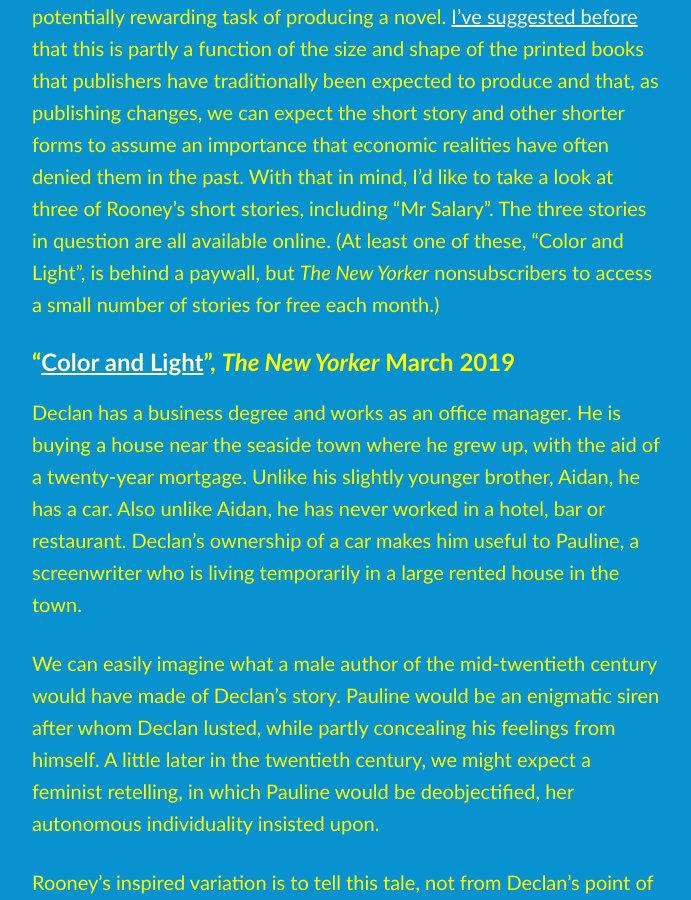
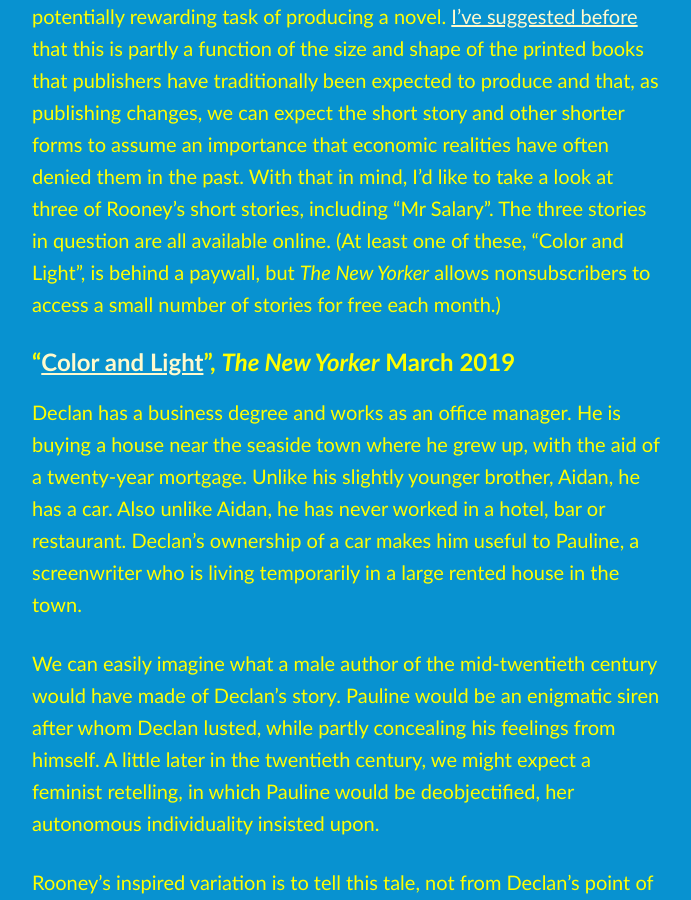
Before and after one commit to artkavanagh/github.io, a Jekyll site: the page Sally-Rooney-short-stories.html, which Jekyll copies as it is, in a window 1280 px wide and 900 px high, scrolled down 1436 px. Shown: the whole window, without its empty margins (292-983 px from the left). Built offline with Jekyll 4.4.1, drawn with Linux system fonts in a browser that asks for light colours.

Commit message:
Update Sally-Rooney-short-stories.html

```diff
--- a/Sally-Rooney-short-stories.html
+++ b/Sally-Rooney-short-stories.html
@@ -19,7 +19,7 @@
 
 <p>Sally Rooney’s two novels to date, <cite>Conversations with Friends</cite> and <cite>Normal People</cite> have been a phenomenal publishing success, so it’s worth reminding oneself that she first attracted attention as a short story writer. Shortly before the publication of <cite>Conversations with Friends</cite>, I saw that her story “Mr Salary” had been shortlisted for the prestigious Sunday Times EFG Short Story Award, so I read it. As I didn’t buy a copy of <cite>Conversations</cite> until it came out in mass market paperback, there was a period of slightly more than a year during which I knew Rooney’s writing only through “Mr Salary” and perhaps another short story. “Mr Salary” left me in no doubt that she was a significant new Irish fiction writer. And, while I like and admire the two novels, and hope to write about them eventually, I think it’s important not to overlook her strengths as a short story writer.</p>
 
-<p>Many publishers, and not a few authors, see the writing of short stories as not much more than an apprenticeship for the more demanding and potentially rewarding task of producing a novel. <a href="https://medium.com/@artkavanagh/uncollected-short-stories-431f5d849219">I’ve suggested before</a> that this is partly a function of the size and shape of the printed books that publishers have traditionally been expected to produce and that, as publishing changes, we can expect the short story and other shorter forms to assume an importance that economic realities have often denied them in the past. With that in mind, I’d like to take a look at three of Rooney’s short stories, including “Mr Salary”. The three stories in question are all available online. (At least one of these, “Color and Light”, is behind a paywall, but <cite>The New Yorker</cite> nonsubscribers to access a small number of stories for free each month.)</p>
+<p>Many publishers, and not a few authors, see the writing of short stories as not much more than an apprenticeship for the more demanding and potentially rewarding task of producing a novel. <a href="https://medium.com/@artkavanagh/uncollected-short-stories-431f5d849219">I’ve suggested before</a> that this is partly a function of the size and shape of the printed books that publishers have traditionally been expected to produce and that, as publishing changes, we can expect the short story and other shorter forms to assume an importance that economic realities have often denied them in the past. With that in mind, I’d like to take a look at three of Rooney’s short stories, including “Mr Salary”. The three stories in question are all available online. (At least one of these, “Color and Light”, is behind a paywall, but <cite>The New Yorker</cite> allows nonsubscribers to access a small number of stories for free each month.)</p>
 
 <h2>“<a href="https://www.newyorker.com/magazine/2019/03/18/color-and-light">Color and Light</a>”, <cite>The New Yorker</cite> March 2019</h2>
 
```
